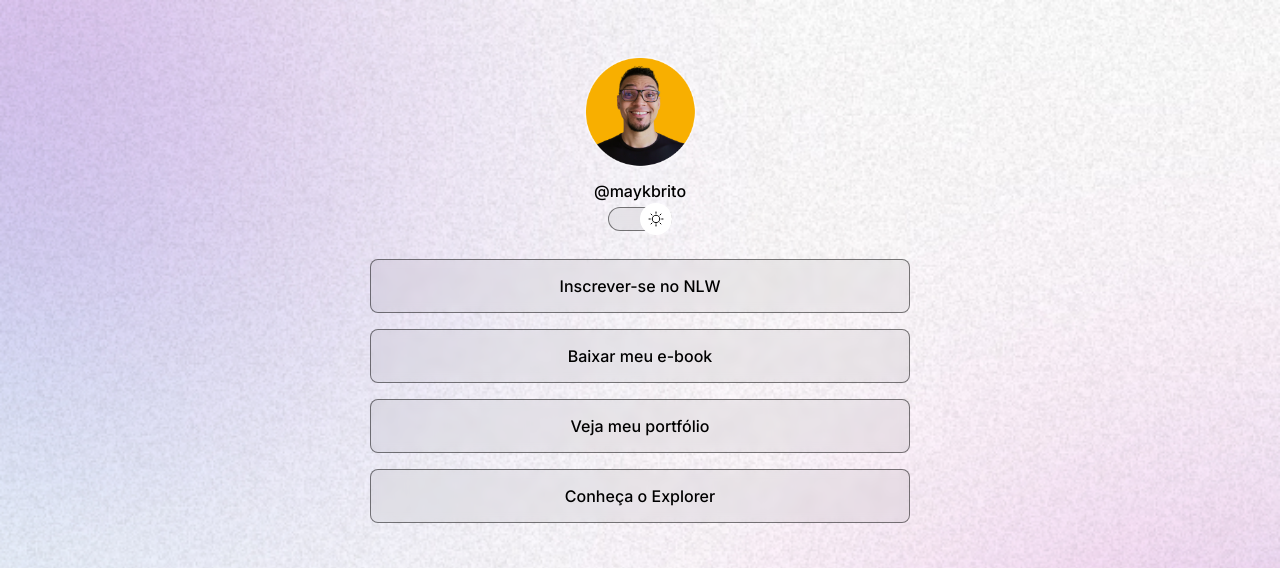
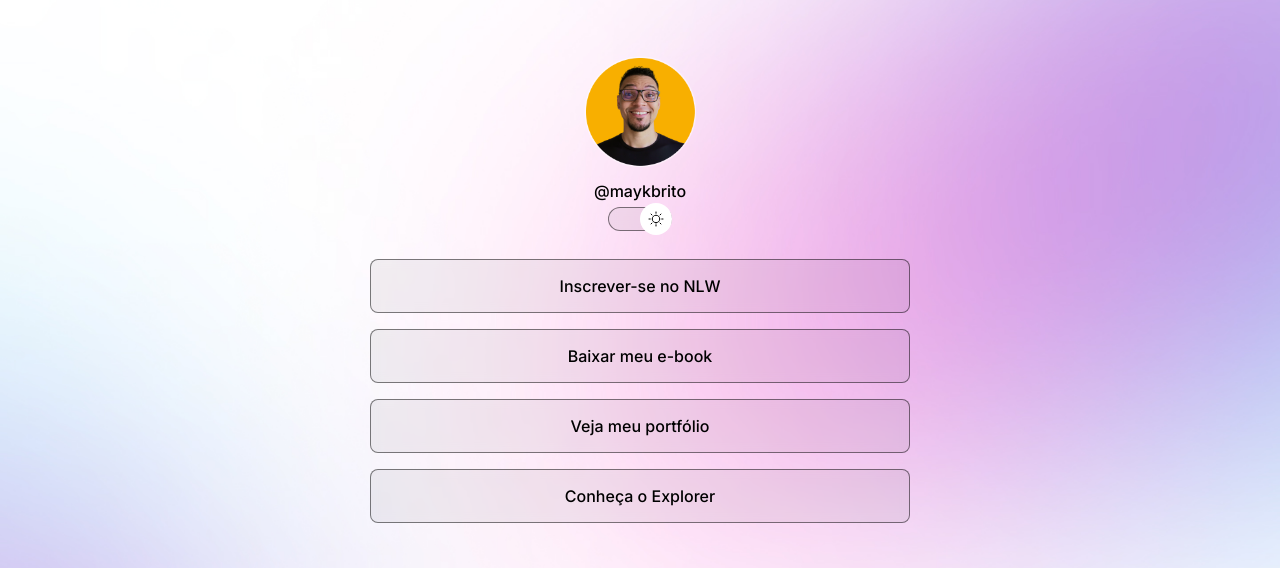
Before and after one commit to monyseellen/projeto, a plain HTML site: page index.html in a window 1280 px wide. Shown: the top 568 px of the page. Drawn offline with nearby package versions, Linux system fonts and the light colour scheme.

Commit message:
change background based on media quaries

```diff
--- a/style.css
+++ b/style.css
@@ -24,6 +24,7 @@
 }
 body {
   background: var(--bg-url) no-repeat top center/cover;
+  height:100vh;
 }
 
 body * {
@@ -157,3 +158,14 @@ footer {
   text-align:center ;
   font-size: 14px;
 }
+
+/* media queries */
+@media (min-width: 700px) {
+  :root {
+    --bg--url: url(./assets/bg-desktop.jpg);
+  }
+
+  .light {
+    --bg-url: url(./assets/bg-desktop-light.jpg);
+  }
+}
```
